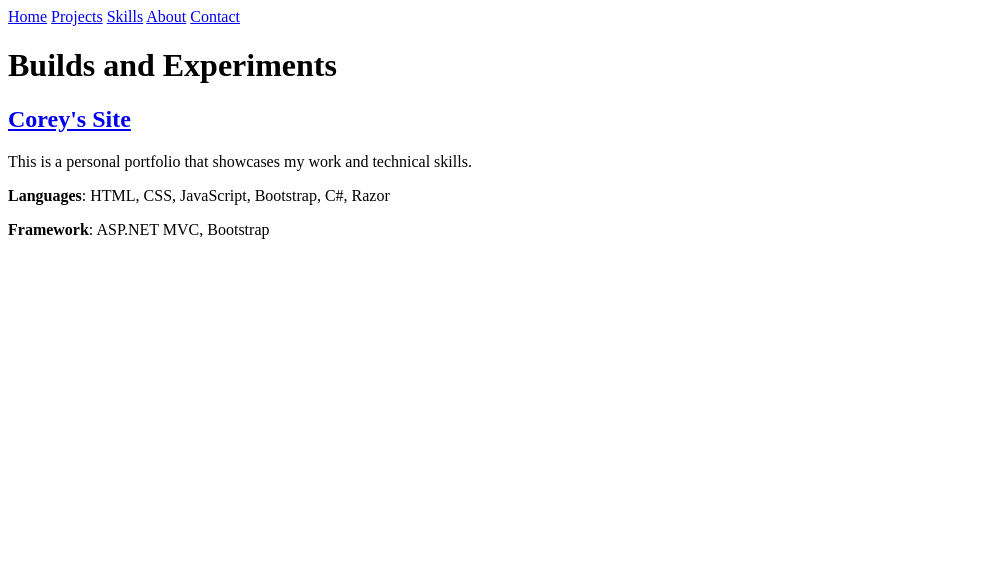
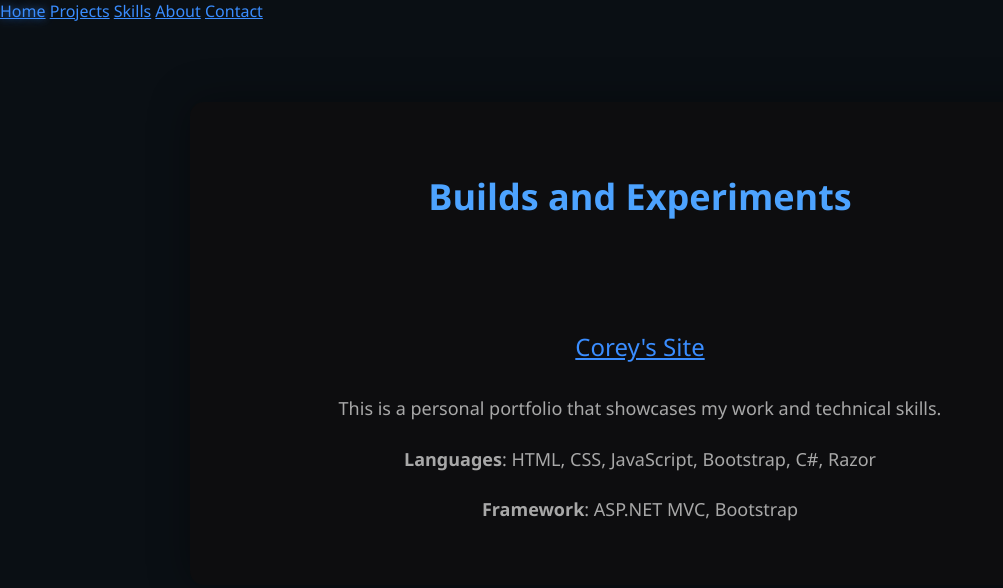
Before and after one commit to CoreyVDev/corey.github.io, a plain HTML site: page projects.html in a window 1280 px wide. Shown: the whole page, without its empty margins (0-1003 px from the left). Drawn offline with Linux system fonts and the light colour scheme.

Commit message:
Update projects.html

```diff
--- a/projects.html
+++ b/projects.html
@@ -1,3 +1,6 @@
+<head>
+    <link rel="stylesheet" href="css/site.css">
+</head>
 <div class="navbar">
     <a href="index.html">Home</a>
     <a href="projects.html">Projects</a>
```
